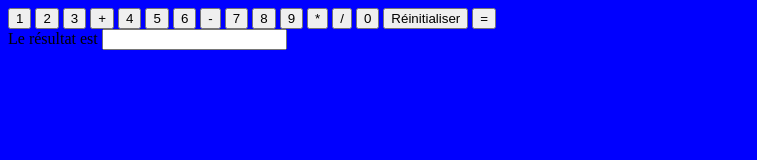
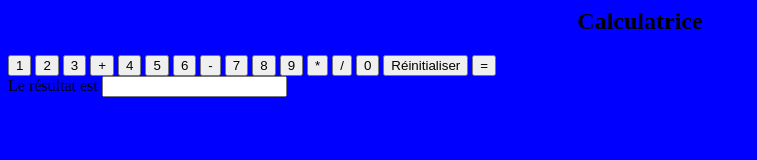
Before and after one commit to RamziJribi/First, a plain HTML site: page calculette.html in a window 1280 px wide. Shown: the whole page, without its empty margins (0-757 px from the left). Drawn offline with Linux system fonts and the light colour scheme.

Commit message:
Ajout du titre

```diff
--- a/calculette.html
+++ b/calculette.html
@@ -3,6 +3,7 @@
 <title>Calculette HTML</title>
 </head>
 <body bgcolor= "blue" text= "black">
+<h2 style="color:black;text-align:center;">Calculatrice</h2>
 <form name="calculette" >
 <input type="button" value="1" onClick="document.calculette.ans.value+='1'">
 <input type="button" value="2" onClick="document.calculette.ans.value+='2'">
```
